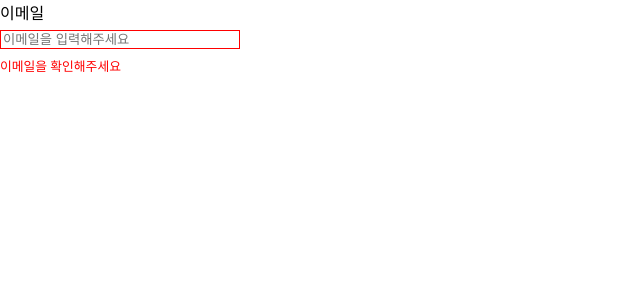
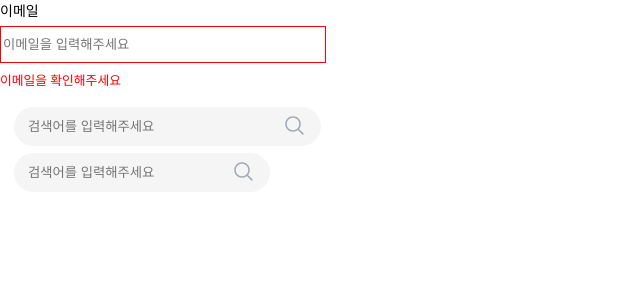
Before and after one commit to devwqc/petFrontend, a Next.js app: page /test/input in a window 1280 px wide. Shown: the top 300 px of the page, without its empty margins (0-640 px from the left). Built offline with nearby package versions, Linux system fonts and the light colour scheme.

Commit message:
feat: 인풋 레이아웃 구현

```diff
--- a/src/components/common/Input/Input.module.scss
+++ b/src/components/common/Input/Input.module.scss
@@ -1,28 +1,42 @@
 @layer overrides {
-  .small {
-    width: 5rem;
+  .medium {
+    width: 16rem;
+    height: 2.4375rem;
+    padding: 0.75rem 0.875rem;
   }
 
-  .medium {
-    width: 10rem;
+  .mediumLarge {
+    width: 19.1875rem;
+    height: 2.4375rem;
+    padding: 0.75rem 0.875rem;
   }
 
   .large {
-    width: 15rem;
+    width: 20.375rem;
+    height: 2.3125rem;
+  }
+
+  .roundBorder {
+    border-radius: 6.25rem;
+    border: none;
+  }
+
+  .background {
+    background-color: #f5f5f5;
   }
 
   .label {
-    font-size: 1rem;
-  }
-
-  .input {
-    width: 60px;
+    font-size: 0.875rem;
   }
 
   .inputWithLabel {
     display: flex;
     flex-direction: column;
     gap: 0.4rem;
+  }
+
+  .inputWithIcon {
+    position: relative;
   }
 
   .error {
@@ -33,4 +47,12 @@
     color: red;
     font-size: 0.8rem;
   }
+
+  .icon {
+    position: absolute;
+    right: 0.0625rem;
+    top: 80%;
+    transform: translateY(-50%);
+    pointer-events: none;
+  }
 }
--- a/src/components/common/Input/InputLayout.tsx
+++ b/src/components/common/Input/InputLayout.tsx
@@ -1,3 +1,4 @@
+import Image, { ImageProps } from 'next/image';
 import classNames from 'classnames/bind';
 import styles from './Input.module.scss';
 
@@ -6,11 +7,14 @@ interface InputProps {
   type: string;
   label?: string;
   value?: string | number;
-  style?: string;
+  size?: string;
+  border?: string;
   isError: boolean;
   errorText?: string;
   labelStyle?: string;
   placeholder: string;
+  image?: Omit<ImageProps, 'src' | 'alt'>;
+  background?: string;
 }
 
 const cx = classNames.bind(styles);
@@ -20,11 +24,14 @@ export default function InputLayout({
   type,
   label,
   value,
-  style,
+  size,
+  border,
   isError,
   errorText,
   labelStyle,
   placeholder,
+  image,
+  background,
 }: InputProps) {
   return (
     <div className={cx('inputWithLabel')}>
@@ -33,7 +40,10 @@ export default function InputLayout({
           {label}
         </label>
       )}
-      <input id={id} type={type} value={value} className={cx({ error: isError }, style)} placeholder={placeholder} />
+      <div className={cx('inputWithIcon', size)}>
+        <input value={value} className={cx(border, { error: isError }, size, background)} placeholder={placeholder} />
+        {image && <Image src="/images/search.svg" alt="검색 아이콘" width={24} height={24} className={cx('icon')} />}
+      </div>
       {isError && <p className={cx('errorText')}>{errorText}</p>}
     </div>
   );
--- a/src/components/common/Input/index.tsx
+++ b/src/components/common/Input/index.tsx
@@ -6,15 +6,43 @@ const cx = classNames.bind(styles);
 
 export default function Input() {
   return (
+    <>
       <InputLayout
         id=""
-      type=""
-      style={cx('large')}
+        type="email"
+        size={cx('large')}
         isError={true}
         errorText="이메일을 확인해주세요"
         label="이메일"
         labelStyle={cx('label')}
         placeholder="이메일을 입력해주세요"
       />
+      <InputLayout
+        id=""
+        type="text"
+        size={cx('mediumLarge')}
+        border={cx('roundBorder')}
+        isError={false}
+        errorText=""
+        label=" "
+        labelStyle={cx('label')}
+        placeholder="검색어를 입력해주세요"
+        image={{}}
+        background={cx('background')}
+      />
+      <InputLayout
+        id=""
+        type="text"
+        size={cx('medium')}
+        border={cx('roundBorder')}
+        isError={false}
+        errorText=""
+        label=" "
+        labelStyle={cx('label')}
+        placeholder="검색어를 입력해주세요"
+        image={{}}
+        background={cx('background')}
+      />
+    </>
   );
 }
```
Also changed, not shown: public/images/search.svg (added). Lines whose indentation alone changed are shown as unchanged.
